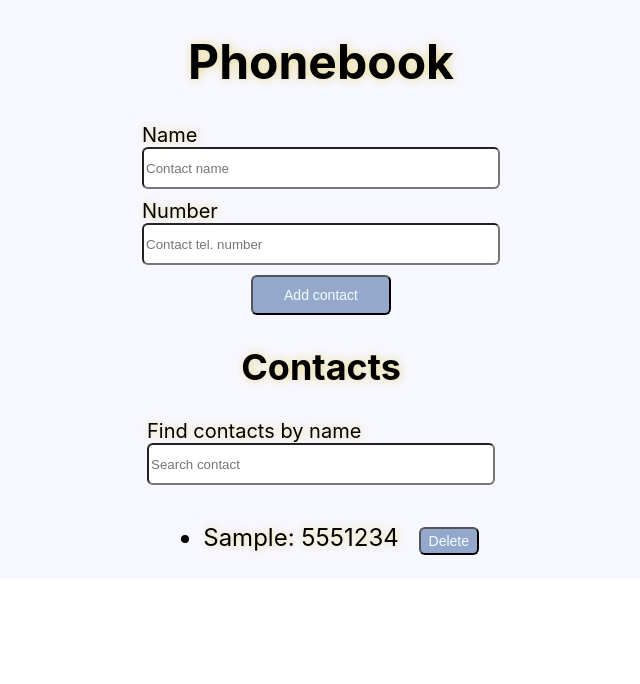
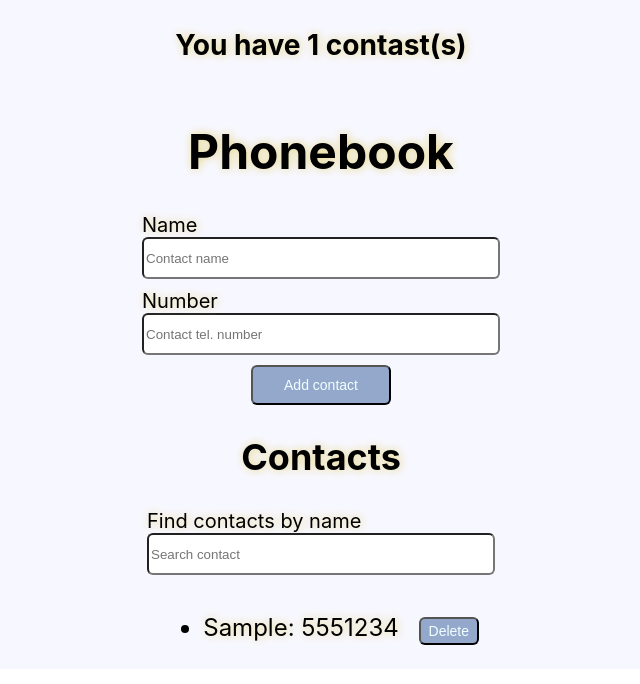
Before and after one commit to AleXKeepeR21/goit-react-hw-06-phonebook, a React (Create React App) app: page / in a window 1280 px wide. Both pictures are taken after typing "Sample", "5551234" into the empty fields and a click on the button "Add contact". Shown: the top 684 px of the page, without its empty margins (319-959 px from the left). Built offline with nearby package versions, Linux system fonts and the light colour scheme.

Commit message:
add file 'selector'

```diff
--- a/src/components/App.jsx
+++ b/src/components/App.jsx
@@ -4,6 +4,7 @@ import ContactForm from './ContactForm/ContactForm';
 import { ContactList } from './ContactList/ContactList';
 import { Filter } from './Filter/Filter';
 import { nanoid } from 'nanoid';
+import { useSelector } from 'react-redux';
 
 export function App() {
   const [contacts, setContacts] = useState([]);
@@ -21,6 +22,8 @@ export function App() {
   useEffect(() => {
     localStorage.setItem('contacts', JSON.stringify(contacts));
   }, [contacts]);
+
+  const contactsList = useSelector(state => state.contacts.contacts);
 
   const addNewContacts = () => {
     const newContacts = contacts.filter(contact => {
@@ -59,6 +62,12 @@ export function App() {
         backgroundColor: 'rgba(0, 0, 255, 0.032)',
       }}
     >
+      <>
+        {contactsList.length > 0 && (
+          <h3>You have {contactsList.length} contast(s)</h3>
+        )}
+      </>
+
       <h1>Phonebook</h1>
       <ContactForm onSubmit={handleSubmit} />
       <h2>Contacts</h2>
--- a/src/components/ContactList/ContactList.jsx
+++ b/src/components/ContactList/ContactList.jsx
@@ -3,7 +3,7 @@ import PropTypes from 'prop-types';
 import css from '../ContactList/ContactList.module.css';
 import { useDispatch, useSelector } from 'react-redux';
 import { delContact } from 'features/Contacts/Contact.slice';
-import { filteredContacts } from 'components/Filter/Filter';
+import { filteredContacts } from 'features/Contacts/selector';
 
 const Contact = ({ name, number, id, onDelContact }) => {
   return (
--- a/src/components/Filter/Filter.jsx
+++ b/src/components/Filter/Filter.jsx
@@ -4,12 +4,12 @@ import css from '../Filter/Filter.module.css';
 import { useDispatch } from 'react-redux';
 import { setQuery } from 'features/Contacts/Contact.slice';
 
-export const filteredContacts = state => {
-  const normalizedFilter = state.contacts.filter.toLowerCase();
-  return state.contacts.contacts.filter(contact => {
-    return contact.name.toLowerCase().includes(normalizedFilter);
-  });
-};
+// export const filteredContacts = state => {
+//   const normalizedFilter = state.contacts.filter.toLowerCase();
+//   return state.contacts.contacts.filter(contact => {
+//     return contact.name.toLowerCase().includes(normalizedFilter);
+//   });
+// };
 
 export function Filter() {
   const dispatch = useDispatch();
--- /dev/null
+++ b/src/features/Contacts/selector.js
@@ -0,0 +1,6 @@
+export const filteredContacts = state => {
+  const normalizedFilter = state.contacts.filter.toLowerCase();
+  return state.contacts.contacts.filter(contact => {
+    return contact.name.toLowerCase().includes(normalizedFilter);
+  });
+};
```
